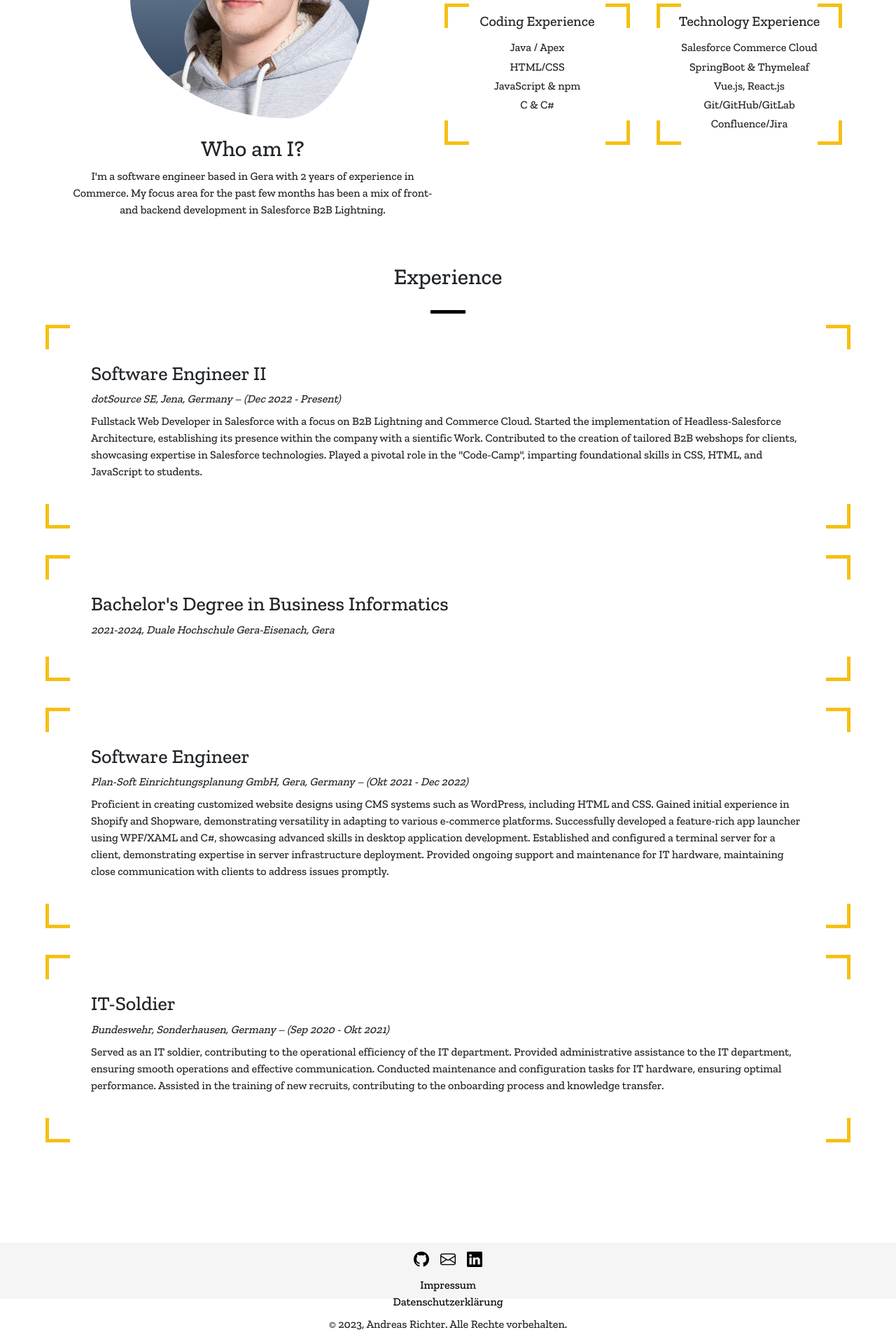
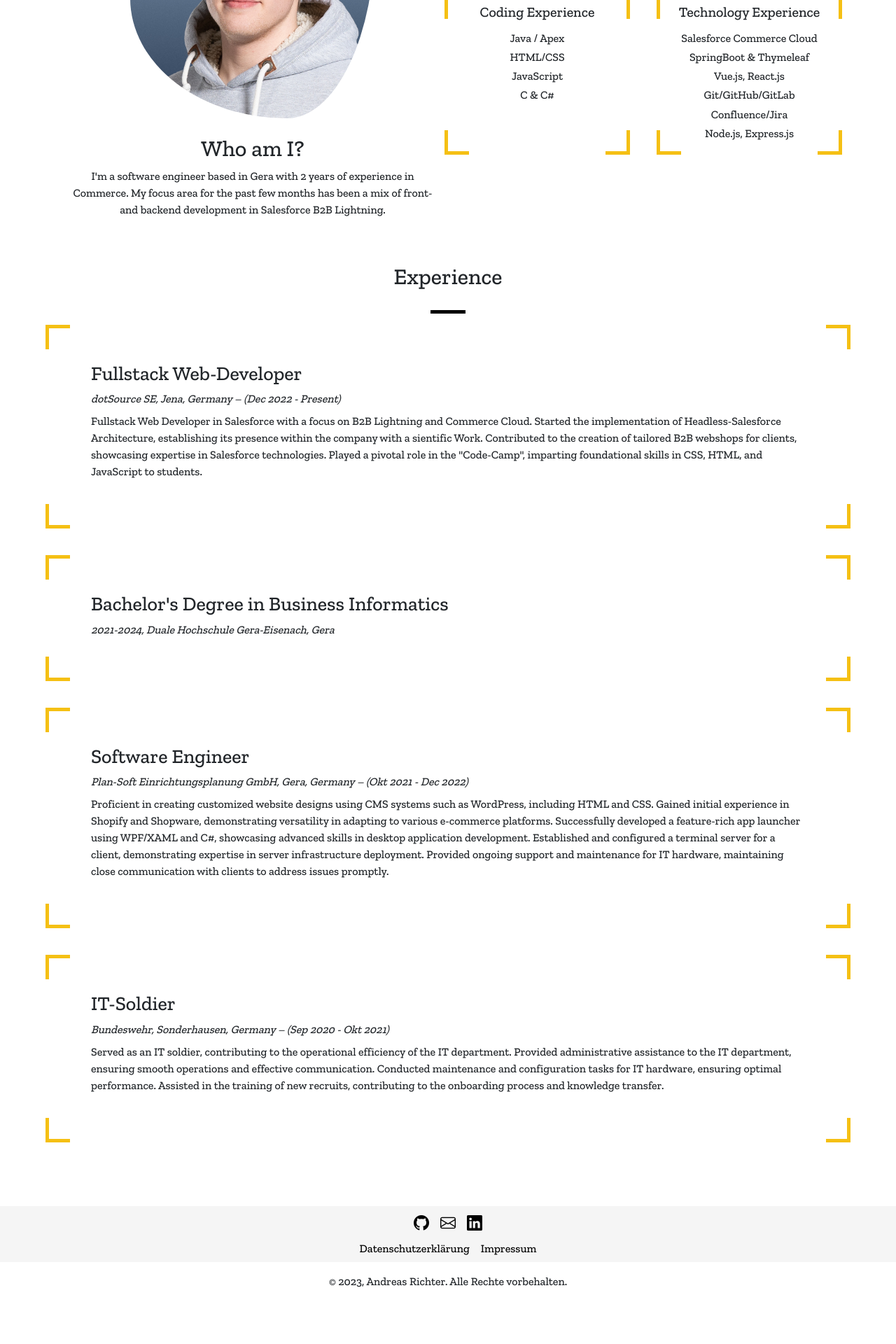
Before and after one commit to TheRealGameZ/Aricode, a Vue app: page / in a window 1280 px wide. Shown: the part 1738-3658 px from the top of the page at 70% size. After the commit the page ends 3597 px from the top, so only its background shows below. Built offline with nearby package versions, Linux system fonts and the light colour scheme.

Commit message:
Fixxed FooterBar.vue and added Favicon

```diff
--- a/public/index.html
+++ b/public/index.html
@@ -5,6 +5,7 @@
     <meta http-equiv="X-UA-Compatible" content="IE=edge">
     <meta name="viewport" content="width=device-width,initial-scale=1.0">
     <title>Welcome to Aricode!</title>
+    <link rel="icon" href="favicon.png">
   </head>
   <body >
     <div id="app"></div>
--- a/src/App.vue
+++ b/src/App.vue
@@ -17,9 +17,13 @@
   <div class="container pt-5">
     <router-view></router-view>
   </div>
-  <div class="container-fluid" style="margin-top: 100px;">
+  <div class="container-fluid mt-5">
     <div class="row">
       <footer-bar></footer-bar>
+    </div>
+    <!-- Copyright Row -->
+    <div class="row text-center mt-3">
+      <p>© 2023, Andreas Richter. Alle Rechte vorbehalten.</p>
     </div>
   </div>
 </template>
--- a/src/components/FooterBar.vue
+++ b/src/components/FooterBar.vue
@@ -1,25 +1,18 @@
 <template>
   <div class="container text-center footerContainer justify-content-center align-items-center">
-    <div class="row justify-content-center align-items-center mx-auto mb-2 mt-2" >
-      <div class="col-3">
-
-      </div>
-      <div class="col d-flex justify-content-center m-10">
+    <div class="row justify-content-center align-items-center mx-auto mb-2 mt-2">
+      <div class="col d-flex justify-content-center">
         <a target="_blank" href="https://github.com/TheRealGameZ"><i class="bi bi-github m-2"></i></a>
         <a target="_blank" href="mailto:Andreas_Richter22@gmx.net"><i class="bi bi-envelope m-2"></i></a>
-        <a target="_blank" href="https://www.linkedin.com/in/andreas-richter-8b1688246/"><i class="bi bi-linkedin m-2" ></i></a>
-      </div>
-      <div class="col-3">
-
+        <a target="_blank" href="https://www.linkedin.com/in/andreas-richter-8b1688246/"><i class="bi bi-linkedin m-2"></i></a>
       </div>
     </div>
-    <div class="row">
-
-      <router-link to="/impressum"><a href="">Impressum</a></router-link><router-link to="/datenschutz"><a href="">Datenschutzerklärung</a></router-link>
-    </div>
-    <div class="row mt-2">
-      <p>© 2023, Andreas Richter. Alle Rechte vorbehalten.</p>
+    <!-- Datenschutz & Impressum Row -->
+    <div class="row justify-content-center mt-2">
+      <div class="col d-flex justify-content-center">
+        <router-link to="/datenschutz" class="mx-2"><a href="">Datenschutzerklärung</a></router-link>
+        <router-link to="/impressum" class="mx-2"><a href="">Impressum</a></router-link>
+      </div>
     </div>
   </div>
-
 </template>
--- a/src/views/HomeView.vue
+++ b/src/views/HomeView.vue
@@ -109,7 +109,7 @@
               <h5 class="mb-3">Coding Experience</h5>
               <h6>Java / Apex</h6>
               <h6>HTML/CSS</h6>
-              <h6>JavaScript & npm</h6>
+              <h6>JavaScript</h6>
               <h6>C & C#</h6>
             </div>
             <div class="col text-center borderContainer p-2">
@@ -119,6 +119,7 @@
               <h6>Vue.js, React.js</h6>
               <h6>Git/GitHub/GitLab</h6>
               <h6>Confluence/Jira</h6>
+              <h6>Node.js, Express.js</h6>
             </div>
           </div>
         </div>
@@ -132,7 +133,7 @@
     </header>
     <div class="container">
       <div class="row p-5 mb-5 fade-in anim-delay-500ms borderContainer">
-        <h3>Software Engineer II</h3>
+        <h3>Fullstack Web-Developer</h3>
         <span class="mb-2 fst-italic">dotSource SE, Jena, Germany – (Dec 2022 - Present)</span>
         <p>
           Fullstack Web Developer in Salesforce with a focus on B2B Lightning and Commerce Cloud.
```
Also changed, not shown: public/favicon.png (added), 1 other file (tests, documents, lock files or other folders).
